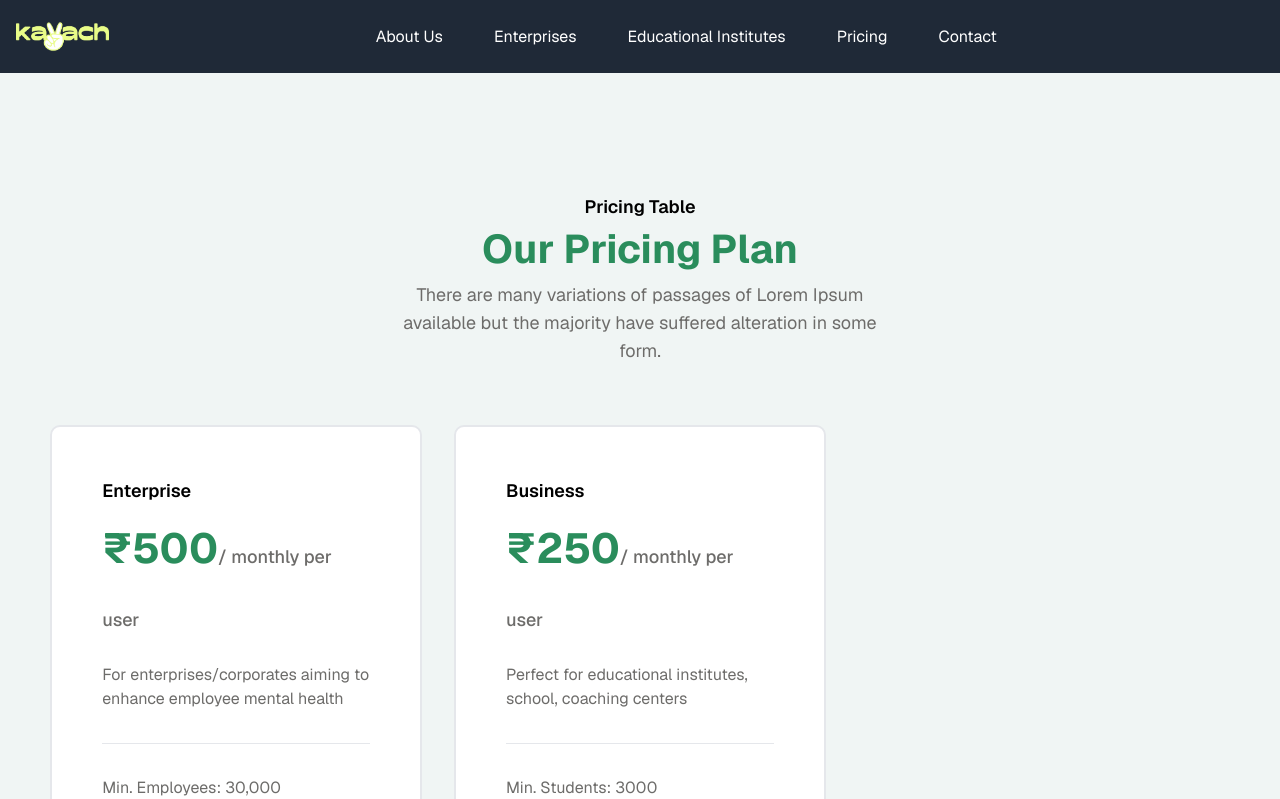
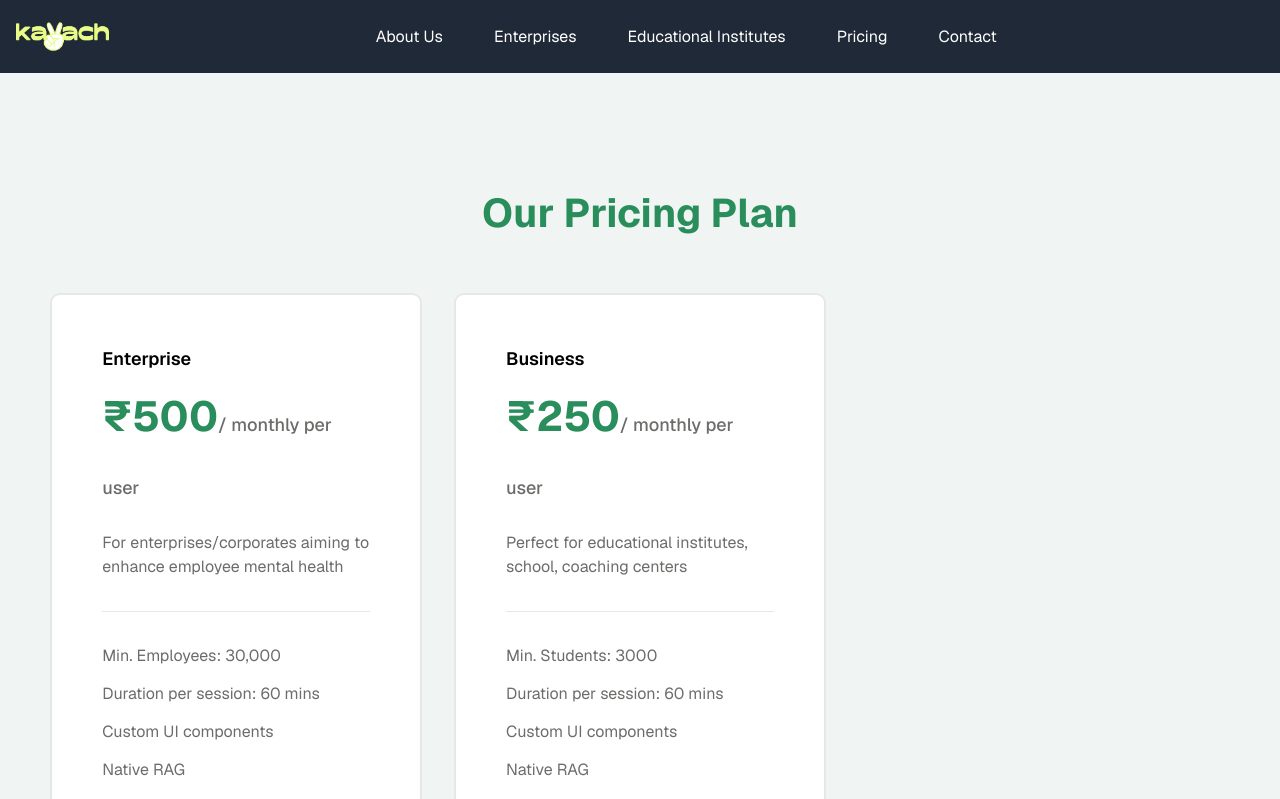
Before and after one commit to engagepy/ai_multimodal_webapp, a Next.js app: page /pricing in a window 1280 px wide. Shown: the top 799 px of the page. Built offline with nearby package versions, Linux system fonts and the light colour scheme.

Commit message:
runtime edge and streaming jugaad removed

```diff
--- a/app/api/chat/route.ts
+++ b/app/api/chat/route.ts
@@ -6,6 +6,8 @@ import { NextResponse } from "next/server";
 const openai = new OpenAI({
   apiKey: process.env.OPENAI_API_KEY,
 });
+
+export const runtime = 'edge';
 
 export async function POST(req: Request) {
   try {
@@ -17,11 +19,6 @@ export async function POST(req: Request) {
       },
     ];
 
-    // const response = await openai.chat.completions.create({
-    //   model: "gpt-4",
-    //   stream: true,
-    //   messages: [...systemPrompt, ...messages],
-    // });
 
     console.log("thread " + threadId);
 
--- a/components/Bubble.tsx
+++ b/components/Bubble.tsx
@@ -12,6 +12,7 @@ import remarkGfm from "remark-gfm";
 import { Volume2 } from "lucide-react";
 import { ClipLoader } from "react-spinners";
 
+
 const Bubble: JSXElementConstructor<any> = forwardRef(function Bubble(
   { content, isActive },
   ref
@@ -24,29 +25,16 @@ const Bubble: JSXElementConstructor<any> = forwardRef(function Bubble(
 
   useEffect(() => {
     if (content.role === "assistant") {
-      if (content.processing) {
-        // Reset displayed content when processing starts
-        setDisplayedContent("");
-        return;
-      }
-
       if (content?.content && !isLoading) {
-        // Split the message into characters and display one by one
-        let index = 0;
-        const interval = setInterval(() => {
-          setDisplayedContent((prev) => prev + content.content.charAt(index));
-          index++;
-          if (index === content.content.length) {
-            clearInterval(interval);
-          }
-        }, 15);
-
-        return () => clearInterval(interval);
+        // Directly set the displayed content to the entire message
+        setDisplayedContent(content.content);
       }
     } else {
+      // For user role, directly set the displayed content without changes
       setDisplayedContent(content.content);
     }
-  }, [content]);
+  }, [content, isLoading]);
+
 
   const playReceivedAudioStream = async (audioData: any) => {
     try {
--- a/components/Pricingenterprise.tsx
+++ b/components/Pricingenterprise.tsx
@@ -7,23 +7,9 @@ const Pricing = () => {
         <div className=" flex flex-wrap">
           <div className="w-full px-4">
             <div className="mx-auto mb-[60px] max-w-[510px] text-center">
-              <span className="mb-2 block text-lg font-semibold text-primary">
-                Pricing Table
-              </span>
               <h2 className="mb-3 text-3xl font-bold leading-[1.208] text-[#2A8D5C] sm:text-4xl md:text-[40px]">
                 Our Pricing Plan
               </h2>
-              <p
-                className="text-base
-                mb-8
-                text-lg
-                text-center
-                text-[#6D6C6A]
-              "
-              >
-                There are many variations of passages of Lorem Ipsum available
-                but the majority have suffered alteration in some form.
-              </p>
             </div>
           </div>
         </div>
```
